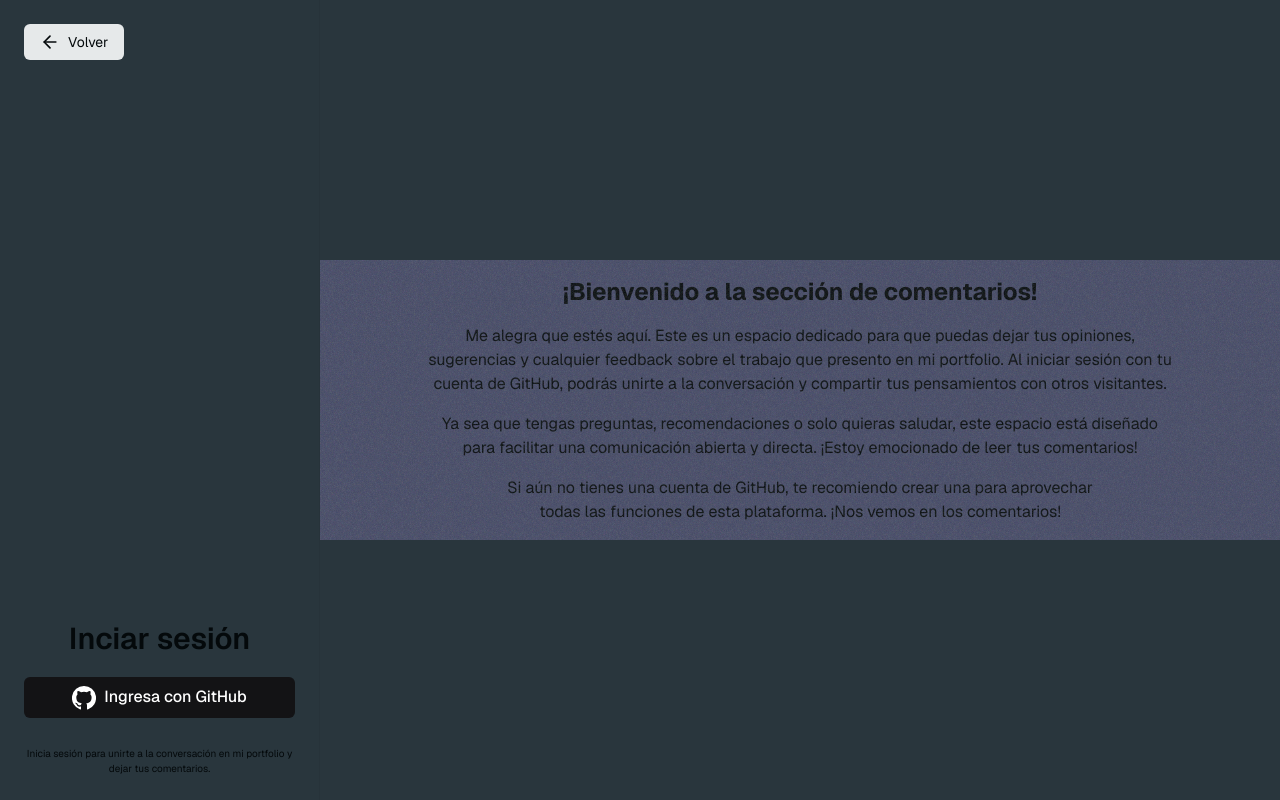
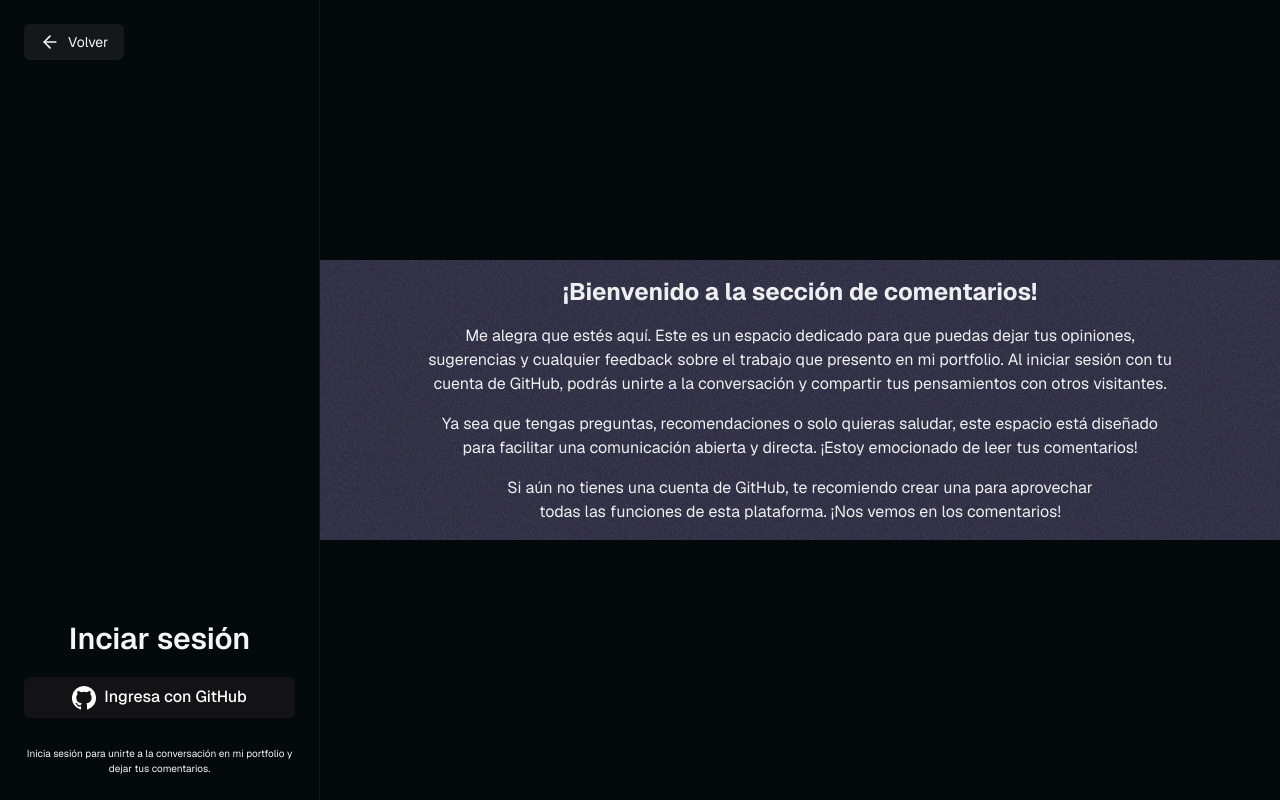
Before and after one commit to solidsnk86/calcagni-gabriel, a Next.js app: page /login in a window 1280 px wide. Built offline with nearby package versions, Linux system fonts and the light colour scheme.

Commit message:
fix: remove light mode colors and keep deffalt dark mode

```diff
--- a/app/globals.css
+++ b/app/globals.css
@@ -4,10 +4,10 @@
 
 @layer base {
   :root {
-    --background: 200 20% 20%;
-    --btn-background: 200 10% 91%;
-    --btn-background-hover: 200 10% 89%;
-    --foreground: 200 50% 3%;
+    --background: 200 50% 3%;
+    --btn-background: 200 10% 9%;
+    --btn-background-hover: 200 10% 12%;
+    --foreground: 200 20% 96%;
     --card-background: 200 10% 12%;
   }
 
--- a/components/GetLocation.tsx
+++ b/components/GetLocation.tsx
@@ -1,7 +1,12 @@
+import { api } from "./constants";
+
 export class GetLocation {
   static async fetchData() {
     try {
-      const res = await fetch("https://geolocation.microlink.io");
+      const res = await fetch(api.url, {
+        headers: api.headers,
+        method: api.method,
+      });
       const data = await res.json();
 
       if (!res.ok) {
--- a/components/constants.tsx
+++ b/components/constants.tsx
@@ -1,6 +1,6 @@
 export const api = {
   url: "https://geolocation.microlink.io",
-  header: {
+  headers: {
     "Content-Type": "application/json",
   },
   method: "GET",
```
